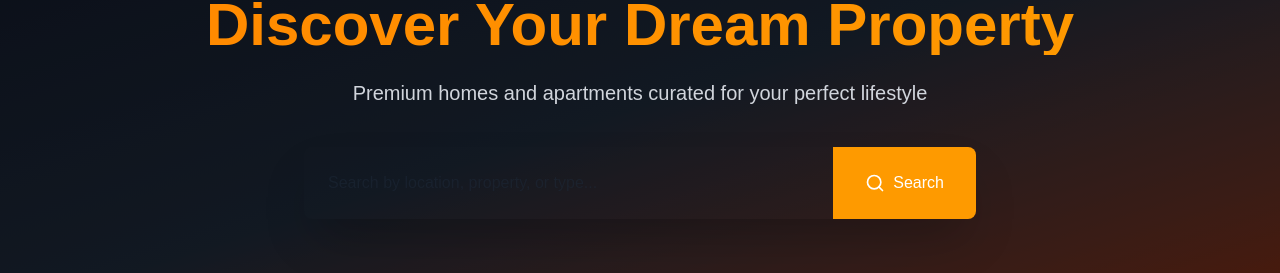
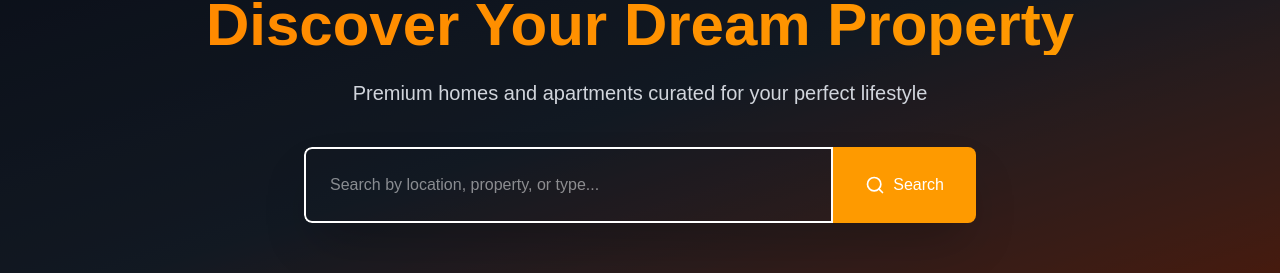
Before and after one commit to tribanj/Homes-Heavenly, a React (Vite) app: page / in a window 1280 px wide. Shown: the part 165-438 px from the top of the page. Built offline with nearby package versions, Linux system fonts and the light colour scheme; no server answers; the database is empty.

Commit message:
search bar fixed

```diff
--- a/src/pages/Home.jsx
+++ b/src/pages/Home.jsx
@@ -98,7 +98,7 @@ const Home = () => {
               <input
                 type="text"
                 placeholder="Search by location, property, or type..."
-                className="flex-1 px-6 py-4 focus:outline-none text-gray-800"
+                className="flex-1 px-6 py-4 focus:outline-none text-white border-[2px] rounded-bl-lg rounded-tl-lg"
                 value={searchQuery}
                 onChange={(e) => setSearchQuery(e.target.value)}
               />
@@ -228,7 +228,7 @@ const Home = () => {
             )}
 
             {/* Stats Section */}
-            <div className="mt-16 grid grid-cols-1 md:grid-cols-3 gap-6">
+            {/* <div className="mt-16 grid grid-cols-1 md:grid-cols-3 gap-6">
               <div className="bg-gray-800 p-6 rounded-xl shadow-lg flex items-center border border-gray-700 hover:border-amber-500 transition">
                 <div className="bg-amber-500/20 p-4 rounded-xl mr-4">
                   <FiHome className="text-amber-500 text-2xl" />
@@ -256,7 +256,7 @@ const Home = () => {
                   <p className="text-2xl font-bold text-white">{saleProperties.length}</p>
                 </div>
               </div>
-            </div>
+            </div> */}
 
             {/* Featured Cities */}
             <div className="mt-16">
```
